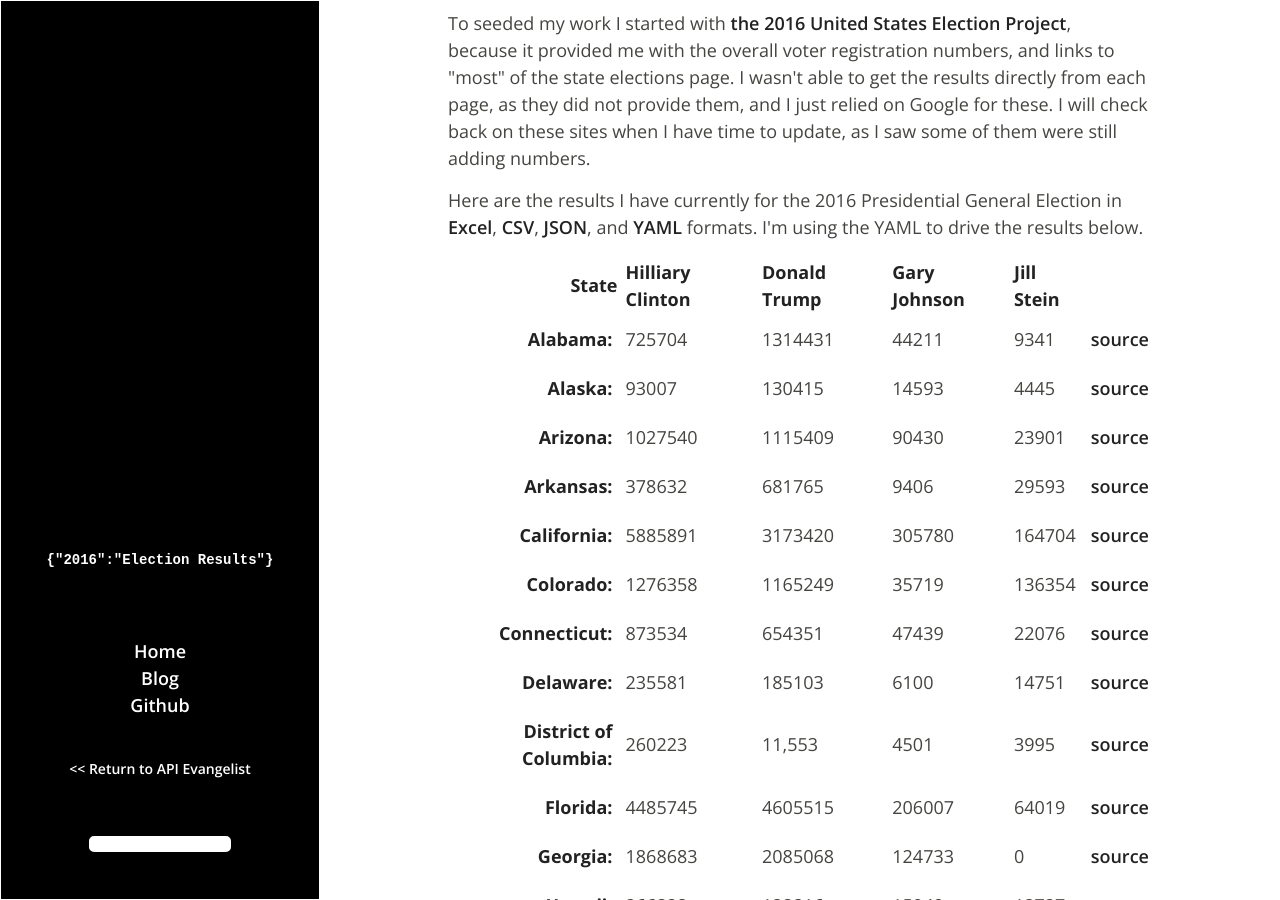
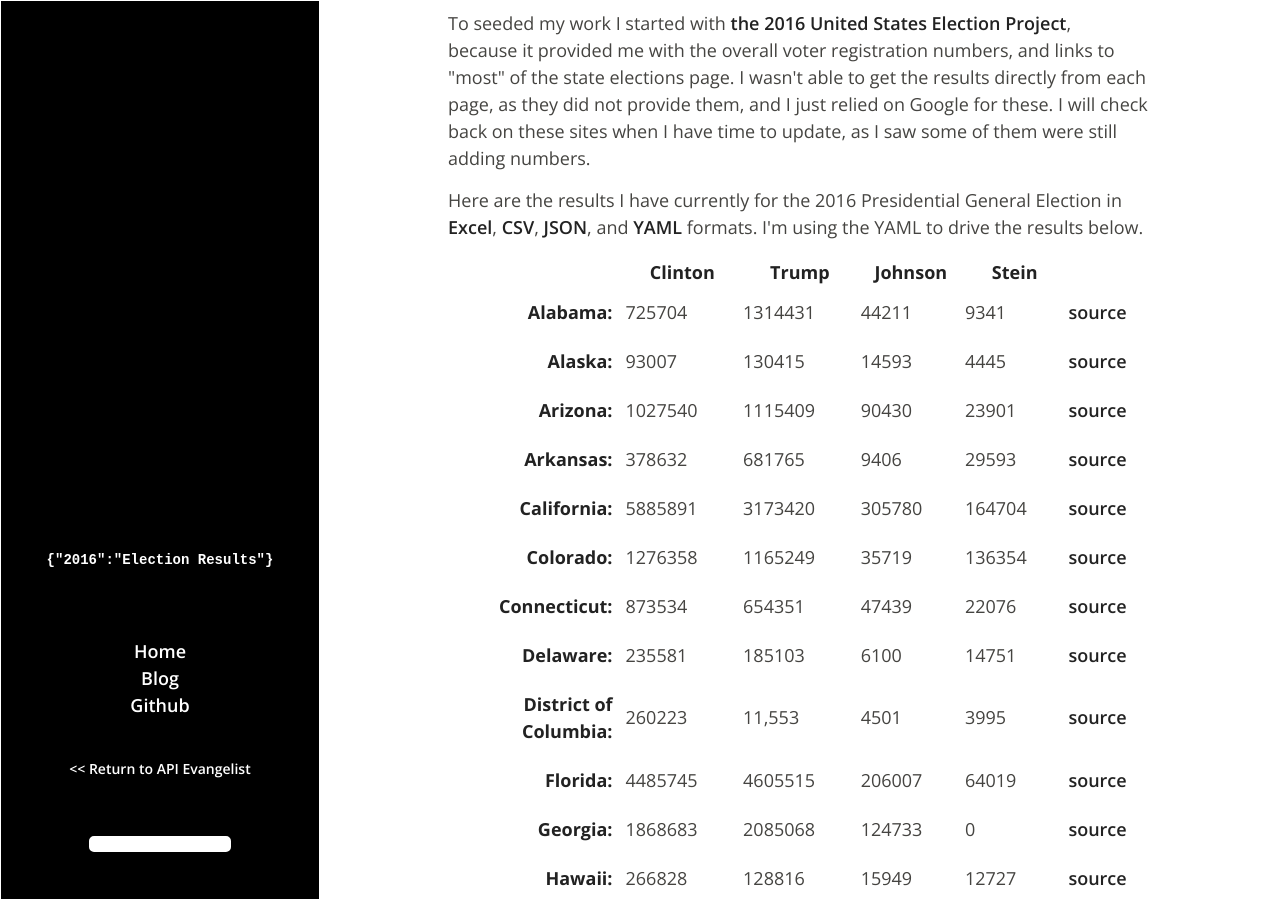
Before and after one commit to adopta-agency/2016-presidential-election-results, a Jekyll site: the page built from index.html, in a window 1280 px wide and 900 px high, scrolled down 1138 px. Built offline with Jekyll 4.4.1, drawn with Linux system fonts in a browser that asks for light colours.

Commit message:
change header

```diff
--- a/index.html
+++ b/index.html
@@ -49,12 +49,12 @@ title: 2016 Presidential Election Results
 <p>Here are the results I have currently for the 2016 Presidential General&nbsp;Election in <a href="http://2016-election.adopta.agency/data/2016-November-General-Election-Turnout-Rates.xlsx">Excel</a>, <a href="http://2016-election.adopta.agency/data/2016-November-General-Election-Turnout-Rates.csv">CSV</a>, <a href="http://2016-election.adopta.agency/data/2016-November-General-Election-Turnout-Rates.json">JSON</a>, and <a href="https://raw.githubusercontent.com/adopta-agency/2016-presidential-election-results/gh-pages/_data/results.yaml">YAML</a> formats. I'm using the YAML to drive the results below.</p>
 
 <table width="100%">
-  <tr>
-    <td align="right" width="25%" style="padding: 5px;"><strong>State</strong></td>
-    <td><strong>Hilliary Clinton</strong></td>
-    <td><strong>Donald Trump</strong></td>
-    <td><strong>Gary Johnson</strong></td>
-    <td><strong>Jill Stein</strong></td>
+  <tr style="border-bottom: 1px solid #000;">
+    <td align="right" width="25%" style="padding: 5px;"></td>
+    <td align='center'><strong>Clinton</strong></td>
+    <td align='center'><strong>Trump</strong></td>
+    <td align='center'><strong>Johnson</strong></td>
+    <td align='center'><strong>Stein</strong></td>
     <td></td>
   </tr>
 {% for results in site.data.results %}
```
